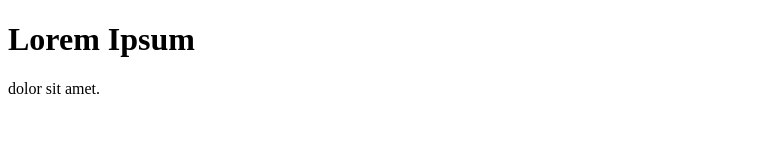
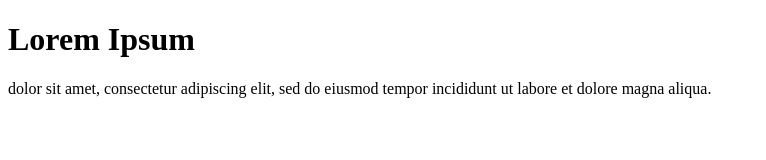
Before and after one commit to YanicNeon/SimpleTest, a plain HTML site: page index.html in a window 1280 px wide. Shown: the whole page, without its empty margins (0-766 px from the left). Drawn offline with Linux system fonts and the light colour scheme.

Commit message:
updated index

```diff
--- a/index.html
+++ b/index.html
@@ -6,7 +6,7 @@
 <body>
 
 <h1>Lorem Ipsum</h1>
-<p>dolor sit amet.</p>
+<p>dolor sit amet, consectetur adipiscing elit, sed do eiusmod tempor incididunt ut labore et dolore magna aliqua.</p>
 
 </body>
 </html>
```
